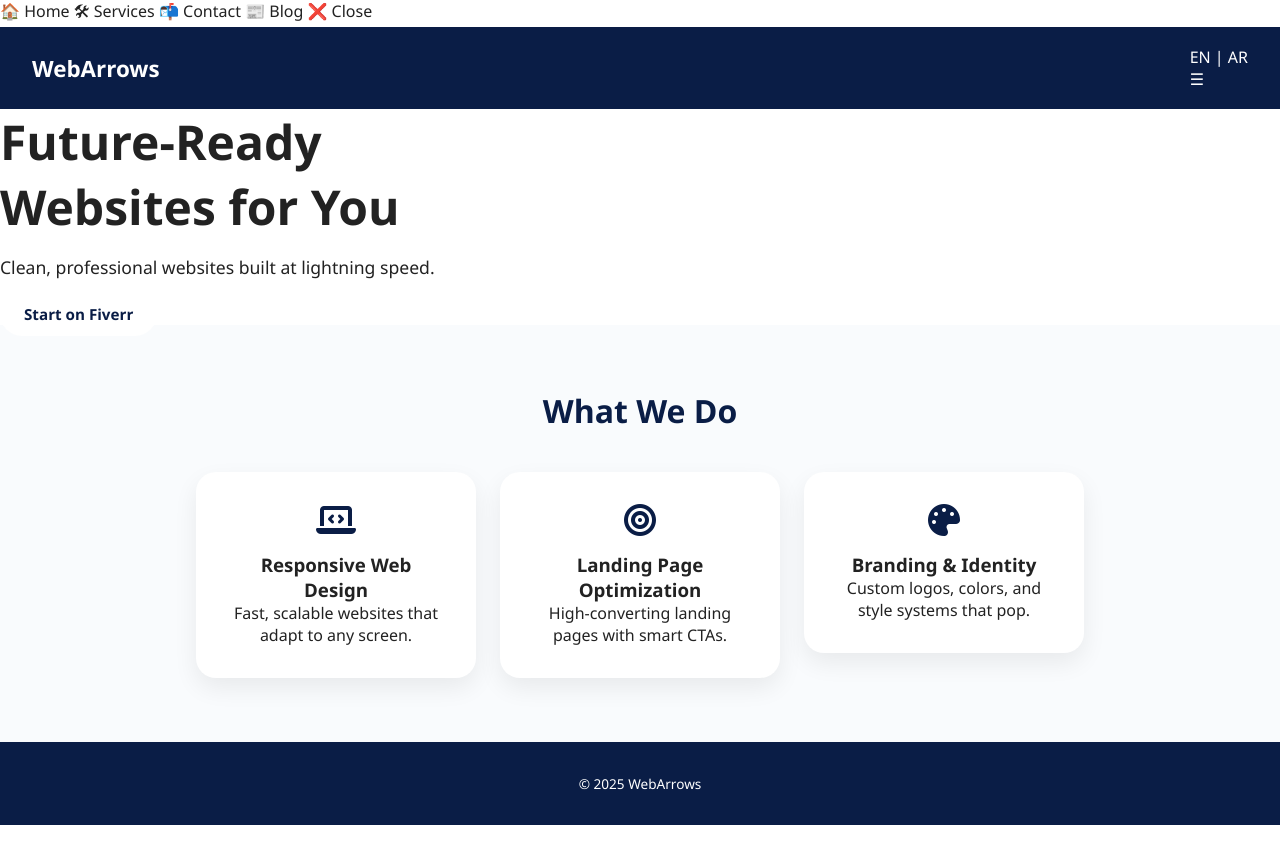
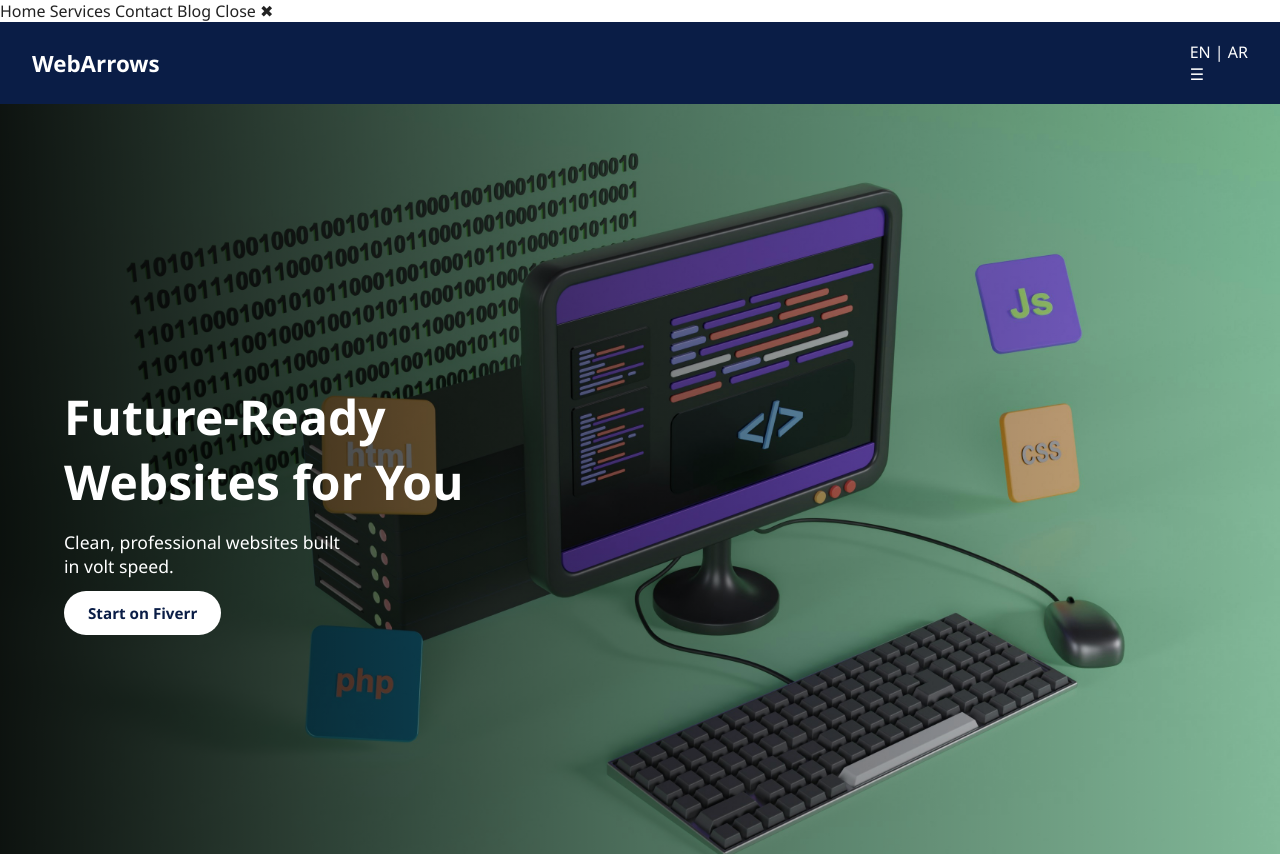
Before and after one commit to kenan012/webarrows-new, a plain HTML site: page index.html in a window 1280 px wide. Shown: the top 854 px of the page. Before the commit the page ends 825 px from the top, so only its background shows below. Drawn offline with Linux system fonts and the light colour scheme.

Commit message:
Initial commit

```diff
--- a/index.html
+++ b/index.html
@@ -8,14 +8,13 @@
   <link rel="stylesheet" href="https://cdnjs.cloudflare.com/ajax/libs/font-awesome/6.4.0/css/all.min.css" />
 </head>
 <body>
-
-  <!-- Sidebar Navigation -->
+  <!-- Sidebar Menu -->
   <div class="sidebar" id="sidebar">
-    <a href="index.html">🏠 Home</a>
-    <a href="services.html">🛠 Services</a>
-    <a href="contact.html">📬 Contact</a>
-    <a href="blog.html">📰 Blog</a>
-    <a href="#" onclick="closeSidebar()">❌ Close</a>
+    <a href="index.html">Home</a>
+    <a href="services.html">Services</a>
+    <a href="contact.html">Contact</a>
+    <a href="#">Blog</a>
+    <a href="#" onclick="closeSidebar()">Close ✖</a>
   </div>
 
   <header class="header">
@@ -26,11 +25,11 @@
     </div>
   </header>
 
-  <section class="hero">
-    <div class="hero-text">
+  <section class="hero-code">
+    <div class="hero-text animate-fade-up">
       <h1>Future-Ready<br>Websites for You</h1>
-      <p>Clean, professional websites built at lightning speed.</p>
-      <a href="https://fiverr.com/kenan_jg" class="button">Start on Fiverr</a>
+      <p>Clean, professional websites built<br>in volt speed.</p>
+      <a href="https://fiverr.com/kenan_jg" class="button animate-bounce">Start on Fiverr</a>
     </div>
   </section>
 
```
